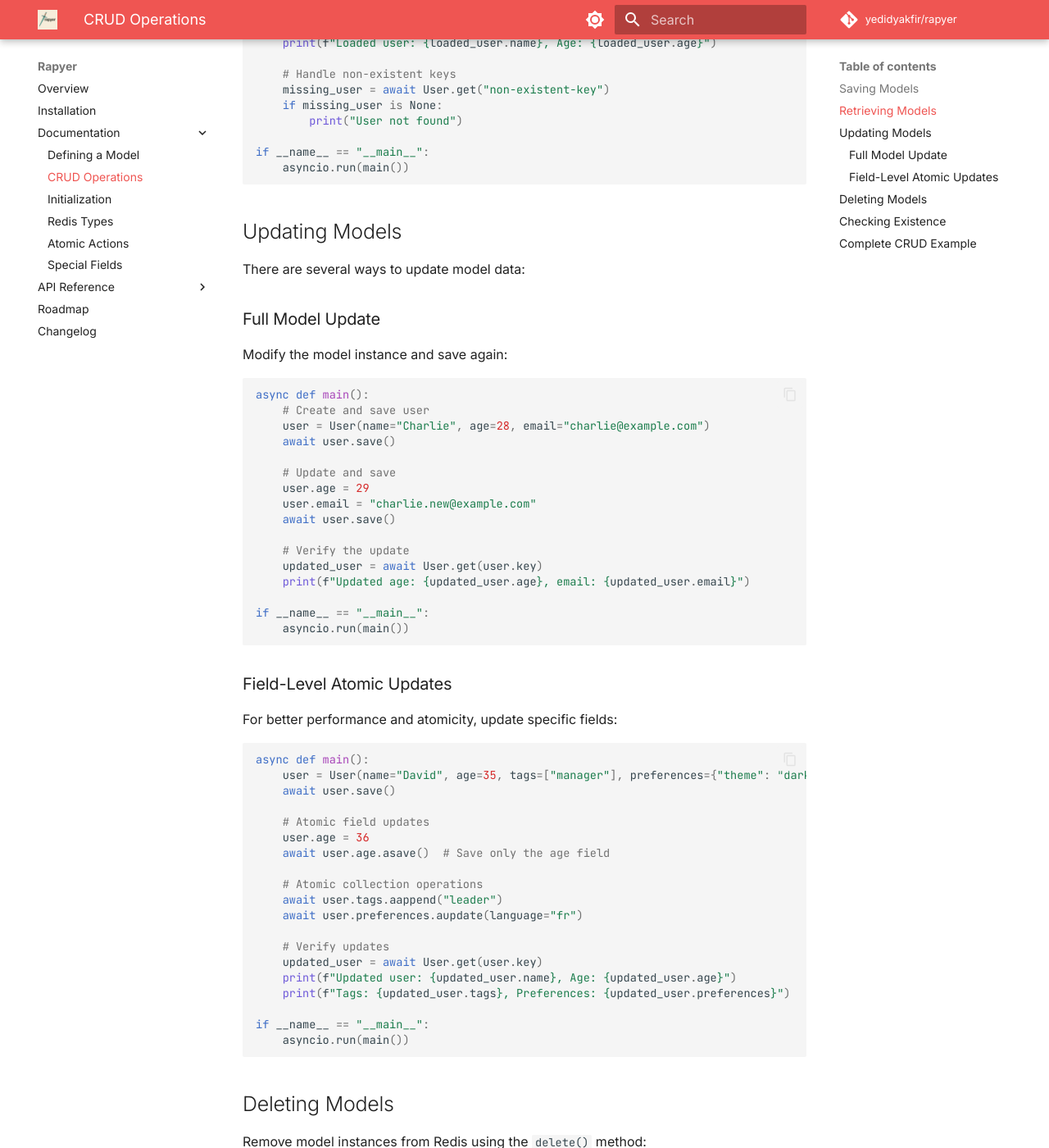
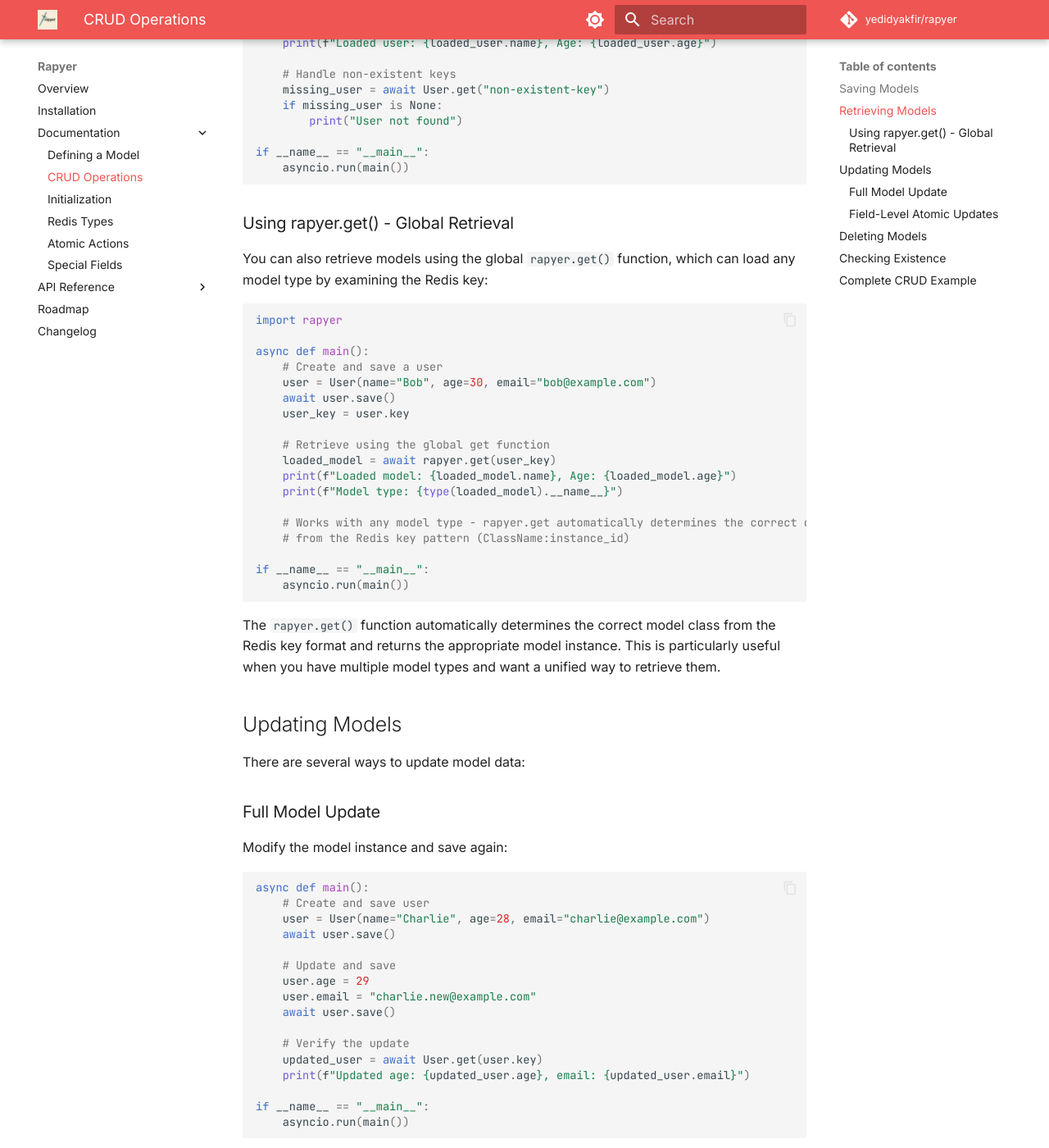
Before and after one commit to yedidyakfir/rapyer, an MkDocs documentation site: the page built from docs/documentation/crud-operations.md, in a window 1280 px wide and 1400 px high, scrolled down 1217 px. Shown: the whole window at 82% size. Built offline with MkDocs 1.6.1 and Material for MkDocs 9.7.7, drawn with Linux system fonts in a browser that asks for light colours; comment, search, counter and statistics services are not loaded.

Commit message:
[global-rapyer-get] - added docs for get

````diff
--- a/docs/documentation/crud-operations.md
+++ b/docs/documentation/crud-operations.md
@@ -59,6 +59,33 @@ async def main():
 if __name__ == "__main__":
     asyncio.run(main())
 ```
+
+### Using rapyer.get() - Global Retrieval
+
+You can also retrieve models using the global `rapyer.get()` function, which can load any model type by examining the Redis key:
+
+```python
+import rapyer
+
+async def main():
+    # Create and save a user
+    user = User(name="Bob", age=30, email="bob@example.com")
+    await user.save()
+    user_key = user.key
+
+    # Retrieve using the global get function
+    loaded_model = await rapyer.get(user_key)
+    print(f"Loaded model: {loaded_model.name}, Age: {loaded_model.age}")
+    print(f"Model type: {type(loaded_model).__name__}")
+
+    # Works with any model type - rapyer.get automatically determines the correct class
+    # from the Redis key pattern (ClassName:instance_id)
+
+if __name__ == "__main__":
+    asyncio.run(main())
+```
+
+The `rapyer.get()` function automatically determines the correct model class from the Redis key format and returns the appropriate model instance. This is particularly useful when you have multiple model types and want a unified way to retrieve them.
 
 ## Updating Models
 
--- a/mkdocs.yml
+++ b/mkdocs.yml
@@ -52,6 +52,7 @@ nav:
   - API Reference:
     - AtomicRedisModel: api/atomic-redis-model.md
     - Redis Types: api/redis-types.md
+    - Rapyer: api/rapyer-functions.md
   - Roadmap: roadmap.md
   - Changelog: changelog.md
 
````
Also changed, not shown: docs/api/rapyer-functions.md (added, +74 -0 lines).
